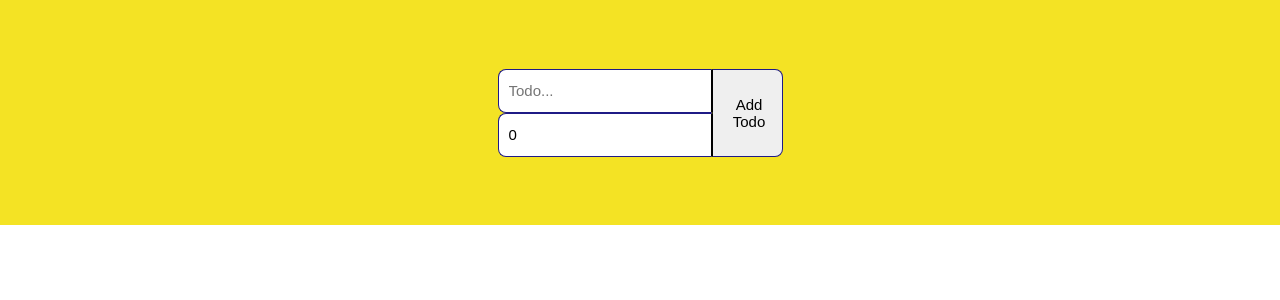
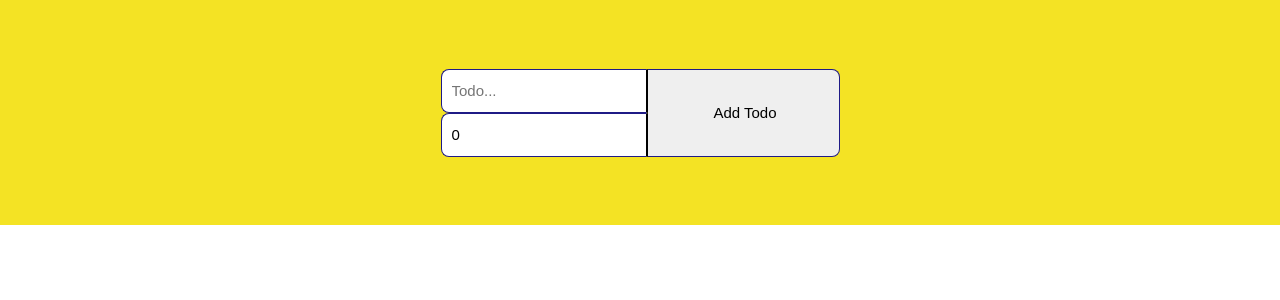
Before and after one commit to Jules147/Typescript, a React (Create React App) app: page / in a window 1280 px wide. Shown: the top 300 px of the page. Built offline with nearby package versions, Linux system fonts and the light colour scheme.

Commit message:
adjust width

```diff
--- a/src/App.css
+++ b/src/App.css
@@ -36,7 +36,7 @@ body {
 
 /* for <input> tags in header area*/
 .header input {
-  width: 200px;
+  width: 15vw;
   height: 40px;
   border: none;
   /* rounded the left sides but keep right side straight so right 'falls' flat against button */
@@ -51,7 +51,7 @@ body {
 /* for button in header area*/
 
 .header button {
-  width: 70px;
+  width: 15vw;
   height: 88px;
   border: none;
   font-size: 15px;
@@ -69,7 +69,7 @@ body {
   /* will take 70% of the screen */
   flex: 70%;
   /* and fill 100% of its 70% */
-  width: 100%;
+  width: 30vw;
   /* ensures that the list will be centred on screen */
   display: flex;
   align-items: center;
```
